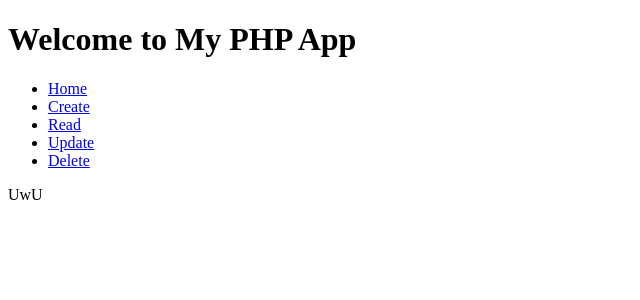
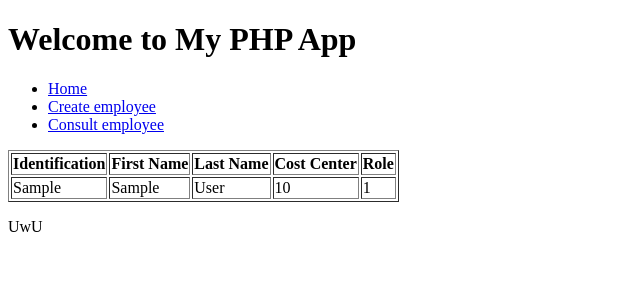
Before and after one commit to jfaponte403/payroll-web-aplication, a PHP site: page / in a window 1280 px wide. Shown: the top 300 px of the page, without its empty margins (0-640 px from the left). Run offline with PHP 8.4, Linux system fonts and the light colour scheme; tables that the repository leaves empty hold one stand-in row (values such as "Sample post").

Commit message:
Added redirection funcionality, added employee query, modified project structure

```diff
--- a/includes/db.php
+++ /dev/null
@@ -1,19 +0,0 @@
-<?php
-  /**
-   * If you don't have composer installed or the dotenv dependency,
-   * coment this lines and replace manually the conections variables.
-   **/
-  require __DIR__ . '/../vendor/autoload.php';
-  $dotenv = Dotenv\Dotenv::createImmutable(__DIR__ . "/../");
-  $dotenv->load();
-  //...
-
-  $mysqli = new mysqli(
-    $_ENV["DB_HOST"] ?? "127.0.0.1",
-    $_ENV["DB_USER"] ?? "root",
-    $_ENV["DB_PASSWORD"] ?? "",
-    $_ENV["DB_NAME"] ?? "payroll",
-    $_ENV["DB_PORT"] ?? 3307
-  );
-
-?>
--- a/includes/functions.php
+++ /dev/null
@@ -1 +0,0 @@
-<?php
--- a/index.php
+++ b/index.php
@@ -1,36 +1,46 @@
 <?php
-    require "./includes/db.php"
+    require "./logic/functions.php";
+    require "./logic/redirection.php";
+
+    $NOT_FOUND_ERROR_PAGE = "./pages/not_found.php";
+
+    $pagePath = null;
+    if (isset($_GET["page"]) && $_GET["page"] !== "") {
+        $pagePath = redirection($_GET["page"]);
+    }
+
 ?>
 
 <!DOCTYPE html>
 <html>
 <head>
-    <title>My PHP App</title>
+    <title>Payroll APP | Team of Teams</title>
     <link rel="stylesheet" href="assets/css/styles.css">
     <script src="assets/js/script.js"></script>
 </head>
 <body>
 <header>
-    <h1>Welcome to My PHP App</h1>
+    <?php include ("./templates/header.php") ?>
 </header>
 
 <nav>
-    <ul>
-        <li><a href="index.php?page=home">Home</a></li>
-        <li><a href="index.php?page=create">Create</a></li>
-        <li><a href="index.php?page=read">Read</a></li>
-        <li><a href="index.php?page=update">Update</a></li>
-        <li><a href="index.php?page=delete">Delete</a></li>
-    </ul>
+    <?php include ("./templates/navbar.php") ?>
 </nav>
 
 <main>
-    <?php
-    ?>
+    <section>
+        <article>
+            <?php
+                if (!$pagePath && $pagePath !== false) echo listEmployees();
+                if ($pagePath) include ($pagePath);
+                if ($pagePath === false) include ($NOT_FOUND_ERROR_PAGE);
+            ?>
+        </article>
+    </section>
 </main>
 
 <footer>
-    <p>UwU</p>
+    <?php include ("./templates/footer.php") ?>
 </footer>
 </body>
 </html>
--- /dev/null
+++ b/logic/db.php
@@ -0,0 +1,23 @@
+<?php
+  require './logic/dotenv.php';
+
+  function connectDB() {
+    $mysqli = new mysqli(
+      $_ENV["DB_HOST"] ?? "127.0.0.1",
+      $_ENV["DB_USER"] ?? "root",
+      $_ENV["DB_PASSWORD"] ?? "",
+      $_ENV["DB_NAME"] ?? "payroll",
+      $_ENV["DB_PORT"] ?? 3307
+    );
+
+    return $mysqli;
+  }
+
+  function query($sql) {
+    $mysqli = connectDB();
+    $result = $mysqli->query($sql);
+    $mysqli->close();
+    return $result;
+  }
+
+?>
--- /dev/null
+++ b/logic/dotenv.php
@@ -0,0 +1,4 @@
+<?php
+    require __DIR__ . '/../vendor/autoload.php';
+    $dotenv = Dotenv\Dotenv::createImmutable(__DIR__ . "/../");
+    $dotenv->load();
--- /dev/null
+++ b/logic/functions.php
@@ -0,0 +1,39 @@
+<?php
+    require "./logic/db.php";
+
+    function listEmployees() {
+        $queryResult = query("SELECT * FROM employee;");
+        $table = "
+          <table border>
+              <thead>
+                  <tr>
+                      <th>Identification</th>
+                      <th>First Name</th>
+                      <th>Last Name</th>
+                      <th>Cost Center</th>
+                      <th>Role</th>
+                  </tr>
+              </thead>
+              <tbody>
+        ";
+
+        while ($row = mysqli_fetch_assoc($queryResult)) {
+            $table .= "
+                <tr>
+                    <td>".$row['identification']."</td>
+                    <td>".$row['first_name']."</td>
+                    <td>".$row['last_name']."</td>
+                    <td>".$row['cost_center_id']."</td>
+                    <td>".$row['role_id']."</td>
+                </tr>
+            ";
+        }
+
+        $table .= "
+                </tbody>
+            </table>
+        ";
+
+        return $table;
+    }
+?>
--- /dev/null
+++ b/logic/redirection.php
@@ -0,0 +1,20 @@
+<?php
+
+    function redirection($page) {
+        $URL_FORM_EMPLOYEE = "./pages/form_employee.php";
+        $URL_CONSULT_EMPLOYEE = "./pages/consult_employee.php";
+
+        switch ($page) {
+          case 'form_employee':
+            $pagePath = $URL_FORM_EMPLOYEE;
+            break;
+          case 'consult_employee':
+            $pagePath = $URL_CONSULT_EMPLOYEE;
+            break;
+          default:
+            $pagePath = false;
+            break;
+        }
+
+        return $pagePath;
+    }
--- /dev/null
+++ b/pages/consult_employee.php
@@ -0,0 +1,2 @@
+<?php
+  echo "consult_employee";
--- a/pages/create.php
+++ /dev/null
@@ -1 +0,0 @@
-<?php
--- a/pages/delete.php
+++ /dev/null
@@ -1 +0,0 @@
-<?php
--- /dev/null
+++ b/pages/form_employee.php
@@ -0,0 +1,2 @@
+<?php
+  echo "form_employee";
--- a/pages/index.php
+++ /dev/null
@@ -1 +0,0 @@
-<?php
--- /dev/null
+++ b/pages/not_found.php
@@ -0,0 +1,2 @@
+<?php
+    echo "<b>ERROR 404:</b> Page not found";
--- a/pages/read.php
+++ /dev/null
@@ -1 +0,0 @@
-<?php
--- a/pages/update.php
+++ /dev/null
@@ -1 +0,0 @@
-<?php
--- a/templates/footer.php
+++ b/templates/footer.php
@@ -1 +1 @@
-<?php
+<?php echo "<p>UwU</p>" ?>
--- a/templates/header.php
+++ b/templates/header.php
@@ -1 +1,2 @@
 <?php
+    echo "<h1>Welcome to My PHP App</h1>";
--- a/templates/navbar.php
+++ b/templates/navbar.php
@@ -1 +1,5 @@
-<?php
+<ul>
+    <li><a href="index.php">Home</a></li>
+    <li><a href="index.php?page=form_employee">Create employee</a></li>
+    <li><a href="index.php?page=consult_employee">Consult employee</a></li>
+</ul>
```
